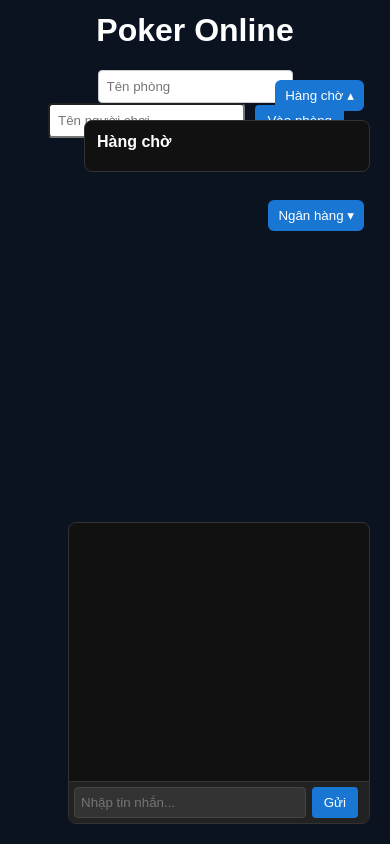
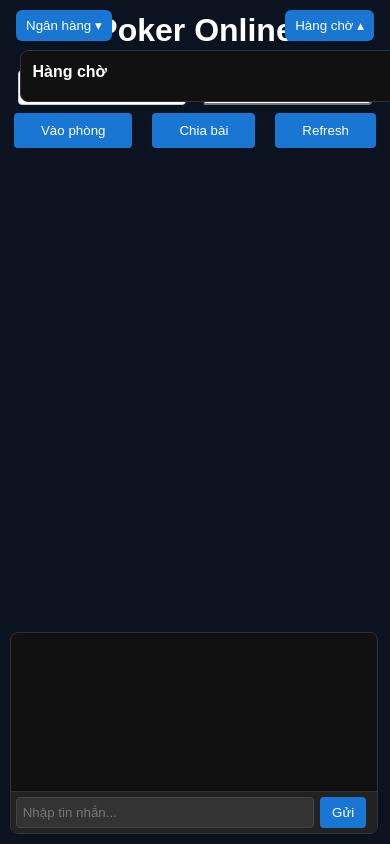
Before and after one commit to locamemm/Poker-Play-Together, a website: page public/index.html in a window 390 px wide. Both pictures are taken after a click on the button "Hàng chờ ▾". Drawn offline with nearby package versions, Linux system fonts and the light colour scheme; no server answers; files whose address does not match are found by name.

Commit message:
phone ui

```diff
--- a/public/index.html
+++ b/public/index.html
@@ -2,6 +2,7 @@
 <html>
 <head>
   <meta charset="utf-8">
+  <meta name="viewport" content="width=device-width, initial-scale=1.0, maximum-scale=1.0, user-scalable=no">
   <title>Poker Online</title>
   <style>
     body { font-family: Arial, Helvetica, sans-serif; background:#0b1220; color:#fff; }
@@ -85,6 +86,41 @@
     }
     .blink-anim {
       animation: blink-text 1s infinite;
+    }
+
+    /* Mobile Responsive Styles */
+    @media screen and (max-width: 768px) {
+      .table-area {
+        transform: scale(calc((100vw - 20px) / 700));
+        transform-origin: top center;
+        left: 50%;
+        margin-left: -350px;
+        height: 400px; /* Reduce layout height to fit scaled table */
+        margin-top: 20px;
+      }
+      .controls {
+        display: flex;
+        flex-wrap: wrap;
+        justify-content: center;
+        gap: 8px;
+      }
+      .controls input { width: 40%; }
+      .controls button { flex: 1 0 auto; padding: 10px; }
+
+      #chat-container {
+        width: 94% !important;
+        height: 200px !important;
+        right: 3% !important;
+        bottom: 10px !important;
+      }
+
+      /* Reposition panels for mobile */
+      #queueToggle { top: 10px !important; right: 10px !important; }
+      #bankToggle { top: 10px !important; right: auto !important; left: 10px !important; }
+
+      #queuePanel, #bankPanel {
+        top: 50px !important; width: 90% !important; left: 5% !important; right: auto !important;
+      }
     }
   </style>
 </head>
```
